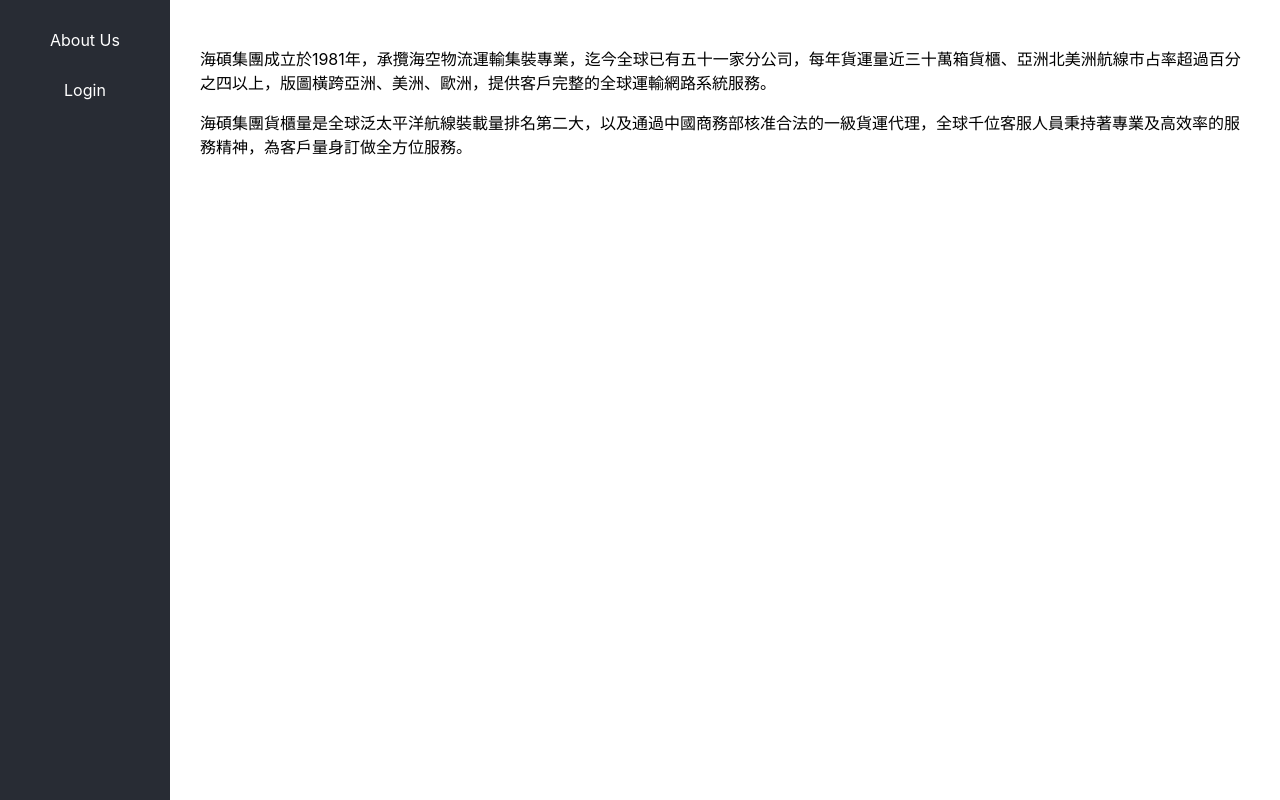
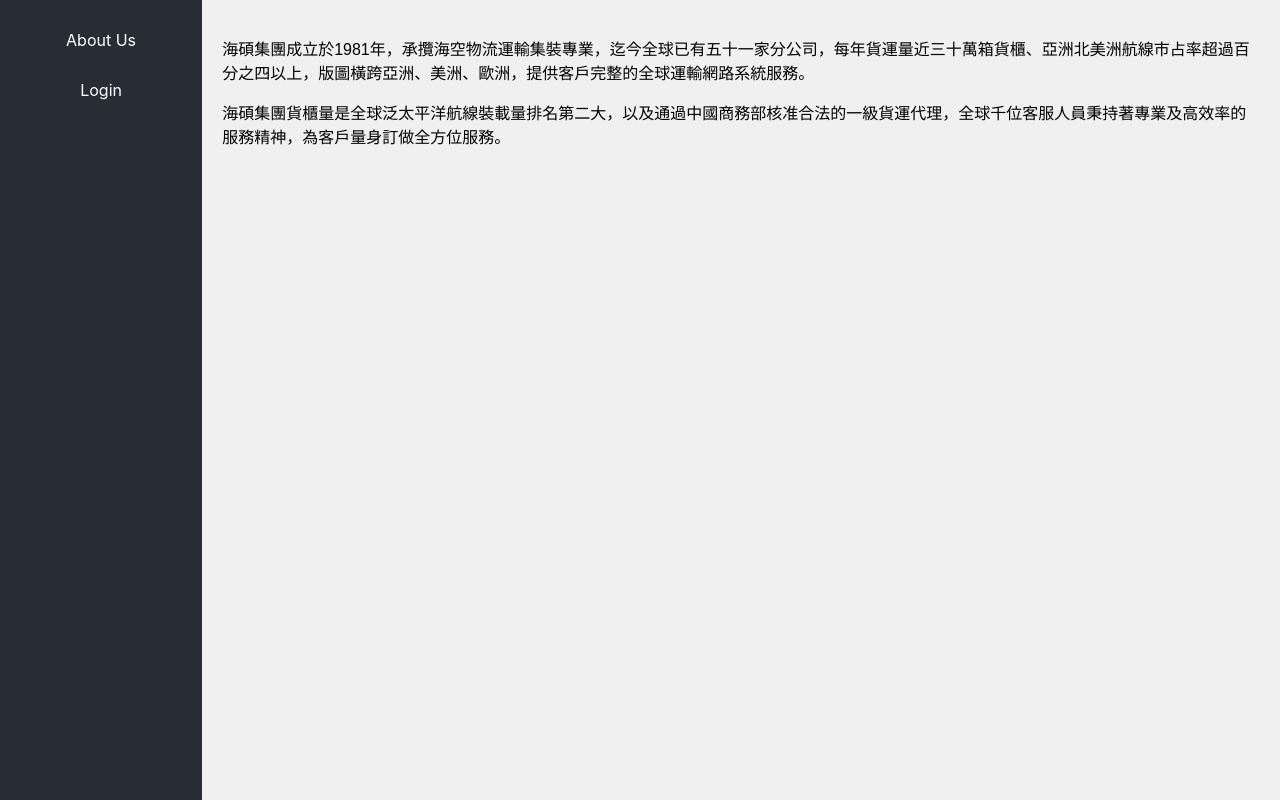
Before and after one commit to zooeypeng/simple-login, a React (Create React App) app: page /about-us in a window 1280 px wide. Built offline with nearby package versions, Linux system fonts and the light colour scheme.

Commit message:
adjust some ui.

```diff
--- a/src/AboutUs.css
+++ /dev/null
@@ -1,3 +0,0 @@
-.company {
-  padding: 30px;
-}
--- a/src/AboutUs.js
+++ b/src/AboutUs.js
@@ -1,8 +1,6 @@
-import './AboutUs.css';
-
 const AboutUs = () => {
   return (
-    <div className="company">
+    <div className="Right">
       <p>
         海碩集團成立於1981年，承攬海空物流運輸集裝專業，迄今全球已有五十一家分公司，每年貨運量近三十萬箱貨櫃、亞洲北美洲航線市占率超過百分之四以上，版圖橫跨亞洲、美洲、歐洲，提供客戶完整的全球運輸網路系統服務。
       </p>
--- a/src/Left.css
+++ b/src/Left.css
@@ -3,6 +3,9 @@
   width: 200px;
   padding: 20px;
   text-align: center;
+  display: flex;
+  flex-direction: column;
+  height: 100%;
 }
 
 .Left .menu {
@@ -18,3 +21,8 @@
 .Left .menu:hover {
   background-color: #61dafb;
 }
+
+.Left .logout {
+  margin-top: auto;
+  margin-bottom: 50px;
+}
--- a/src/Left.js
+++ b/src/Left.js
@@ -7,7 +7,7 @@
   return (
     <div className="Left">
       <Link className="menu" to="/about-us">About Us</Link>
-      { isLoggedIn ? <div className="menu" onClick={logout}>Logout</div> : <Link className="menu" to="/login">Login</Link> }
+      { isLoggedIn ? <div className="menu logout" onClick={logout}>Logout</div> : <Link className="menu" to="/login">Login</Link> }
     </div>
   );
 }
--- a/src/Right.css
+++ b/src/Right.css
@@ -1,6 +1,7 @@
 .Right {
   background-color: #f0f0f0;
   padding: 20px;
+  width: 100%;
   font-family: 'Arial', sans-serif;
 }
 
```
